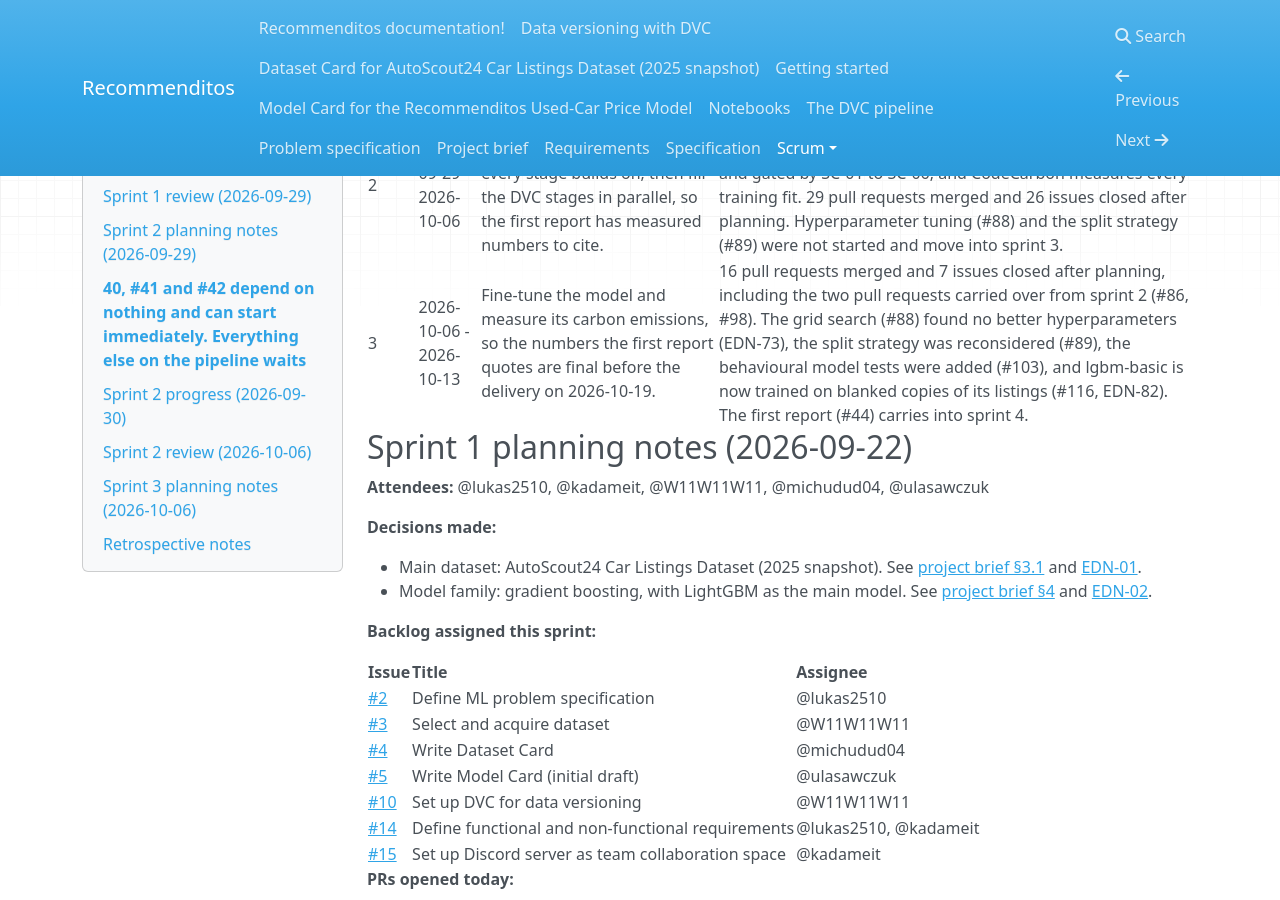
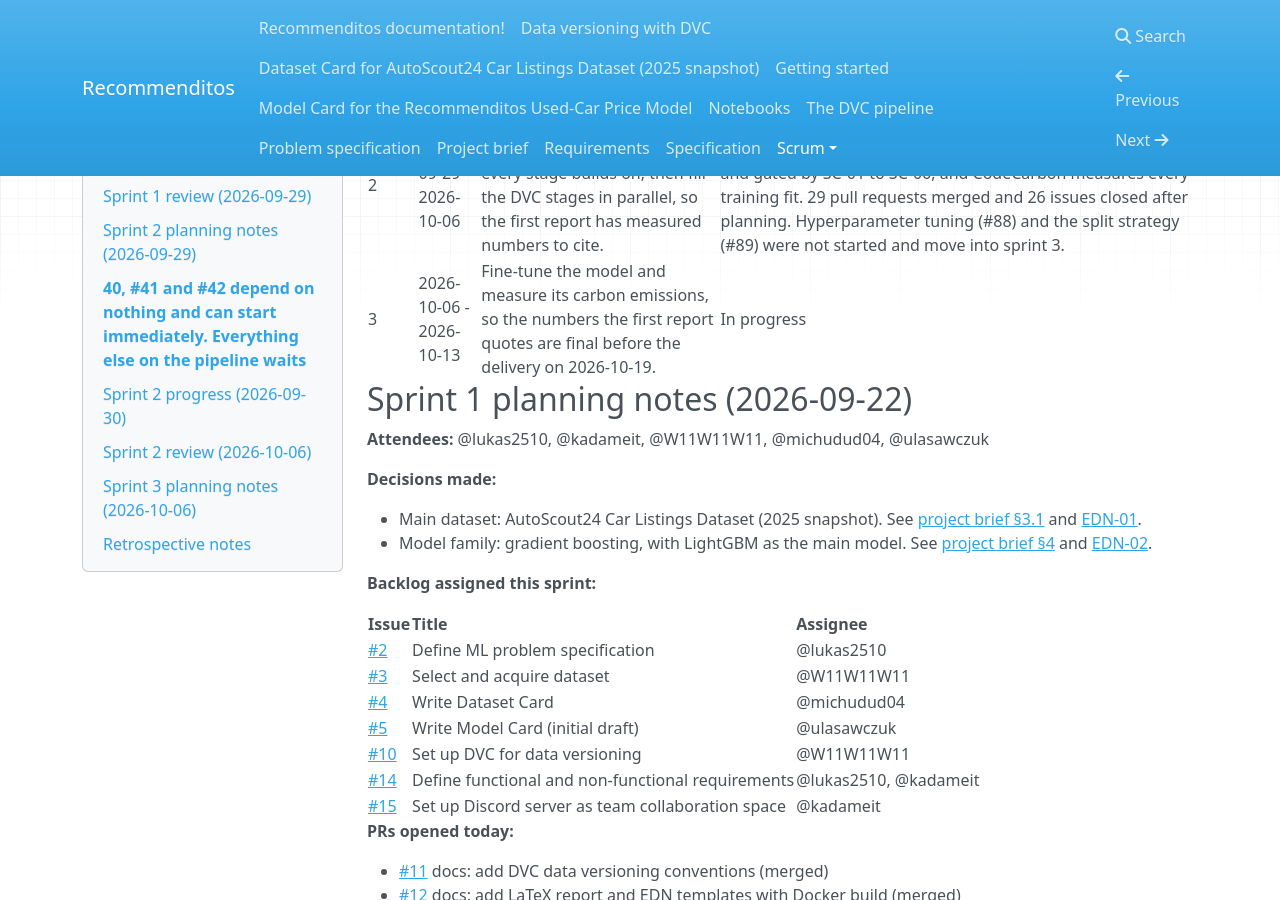
Before and after one commit to mlops-2627q1-mds-upc/MLOPS_Recommenditos, an MkDocs documentation site: the page built from docs/docs/scrum/sprints.md, in a window 1280 px wide and 900 px high, scrolled down 402 px. Built offline with MkDocs 1.6.1, drawn with Linux system fonts in a browser that asks for light colours; nearby versions of some CDN libraries.

Commit message:
docs: revert the sprint log change, which belongs to #127 (#124)

```diff
--- a/docs/docs/scrum/sprints.md
+++ b/docs/docs/scrum/sprints.md
@@ -7,7 +7,7 @@
 | ------ | ----- | ---- | ------- |
 | 1      | 2026-09-22 - 2026-09-29 | M1 Inception setup: stand up team coordination (Discord), lock the dataset and modelling direction, and get DVC, requirements, and the model/dataset cards underway. | Met. 16 pull requests of sprint 1 scope merged, 7 issues closed. Dataset, modelling direction and drift scenario locked; DVC and the DagsHub remote in place with the raw file tracked; dataset card, model card, problem specification and requirements written. The model card (#5, PR #30) landed on the last day, minutes after the review was written, so nothing was carried into sprint 2 but the Discord ticket (#15), which is set up and still open. |
 | 2      | 2026-09-29 - 2026-10-06 | From documents to a running pipeline: land the contract every stage builds on, then fill the DVC stages in parallel, so the first report has measured numbers to cite. | Met. The pipeline runs end to end on the real Zenodo snapshot with every stage implemented, tracked in MLflow on DagsHub and gated by SC-01 to SC-06, and CodeCarbon measures every training fit. 29 pull requests merged and 26 issues closed after planning. Hyperparameter tuning (#88) and the split strategy (#89) were not started and move into sprint 3. |
-| 3 | 2026-10-06 - 2026-10-13 | Fine-tune the model and measure its carbon emissions, so the numbers the first report quotes are final before the delivery on 2026-10-19. | 16 pull requests merged and 7 issues closed after planning, including the two pull requests carried over from sprint 2 (#86, #98). The grid search (#88) found no better hyperparameters (EDN-73), the split strategy was reconsidered (#89), the behavioural model tests were added (#103), and lgbm-basic is now trained on blanked copies of its listings (#116, EDN-82). The first report (#44) carries into sprint 4. |
+| 3 | 2026-10-06 - 2026-10-13 | Fine-tune the model and measure its carbon emissions, so the numbers the first report quotes are final before the delivery on 2026-10-19. | In progress |
 
 ## Sprint 1 planning notes (2026-09-22)
 
```
